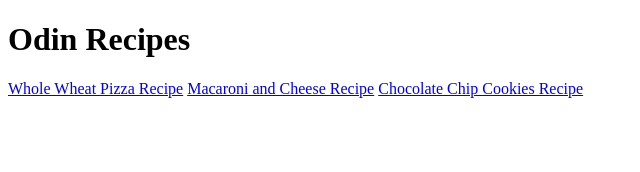
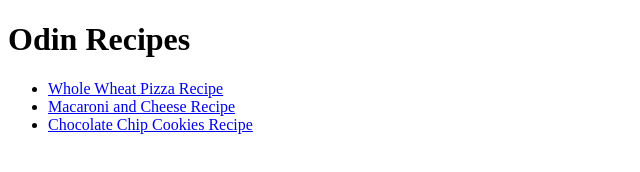
Before and after one commit to njsalisbury/odin-recipes, a plain HTML site: page index.html in a window 1280 px wide. Shown: the whole page, without its empty margins (0-640 px from the left). Drawn offline with Linux system fonts and the light colour scheme.

Commit message:
Add index.html navigation links to an unordered list
... so that they display on separate lines

```diff
--- a/index.html
+++ b/index.html
@@ -8,8 +8,10 @@
   <body>
     <h1>Odin Recipes</h1>
 
-    <a href="./recipes/whole-wheat-pizza-dough.html">Whole Wheat Pizza Recipe</a>
-    <a href="./recipes/macaroni-and-cheese.html">Macaroni and Cheese Recipe</a>
-    <a href="./recipes/chocolate-chip-cookies.html">Chocolate Chip Cookies Recipe</a>
+    <ul>
+      <li><a href="./recipes/whole-wheat-pizza-dough.html">Whole Wheat Pizza Recipe</a></li>
+      <li><a href="./recipes/macaroni-and-cheese.html">Macaroni and Cheese Recipe</a></li>
+      <li><a href="./recipes/chocolate-chip-cookies.html">Chocolate Chip Cookies Recipe</a></li>
+    </ul>
   </body>
 </html>
```
